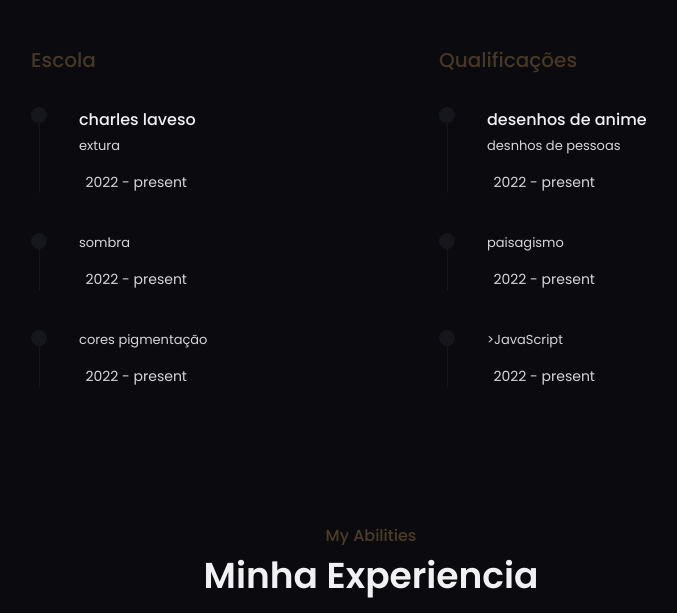
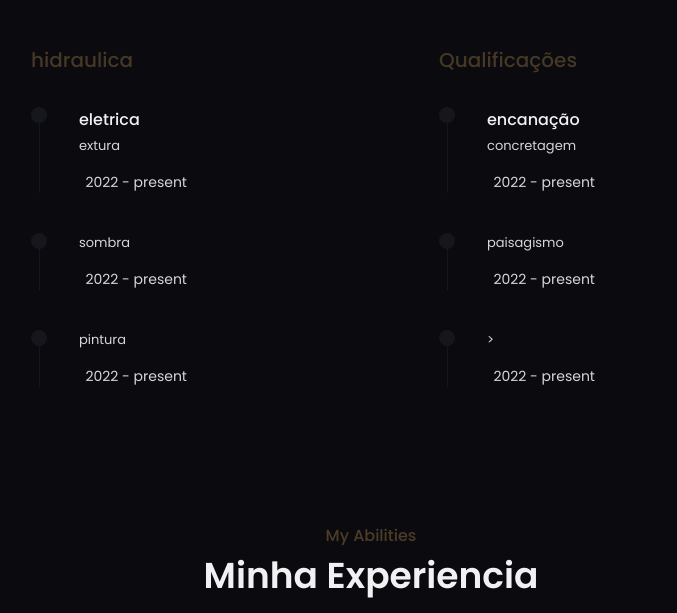
Before and after one commit to LucasAvenger/desafio.rocketseat, a website: page pages/contact.html in a window 1280 px wide. Shown: the part 187-800 px from the top of the page, without its empty margins (269-946 px from the left). Drawn offline with Linux system fonts and the light colour scheme.

Commit message:
adião de novos arquivos

```diff
--- a/assets/css/style.css
+++ b/assets/css/style.css
@@ -629,7 +629,7 @@ section h3 i {
 }
 
 .skills [data-content] {
-    display: none;
+    display: inline-flex;
 }
 
 
--- a/pages/contact.html
+++ b/pages/contact.html
@@ -5,12 +5,12 @@
 
     <div class="qualification__container container grid">
         <div class="Education">
-            <h3 class="qualification__title"><i class='bx bxs-graduation'></i>Escola
+            <h3 class="qualification__title"><i class='bx bxs-graduation'></i>hidraulica
             </h3>
             <div class="timeline">
                 <div class="timeline__item">
                     <div class="circle__dot"></div>
-                    <h3 class="timeline__title"><i class='bx bxs-rocket'></i>charles laveso </h3>
+                    <h3 class="timeline__title"><i class='bx bxs-rocket'></i>eletrica </h3>
                     <p class="timeline__text">extura</p>
                     <span class="timeline__date"><i class='bx bx-calendar'></i>
                         2022 - present
@@ -28,7 +28,7 @@
                 <div class="timeline__item">
                     <div class="circle__dot"></div>
                     <h3 class="timeline__title"></h3>
-                    <p class="timeline__text">cores pigmentação</p>
+                    <p class="timeline__text">pintura</p>
                     <span class="timeline__date"><i class='bx bx-calendar'></i>
                         2022 - present
                     </span>
@@ -42,8 +42,8 @@
             <div class="timeline">
                 <div class="timeline__item">
                     <div class="circle__dot"></div>
-                    <h3 class="timeline__title"><i class='bx bxl-visual-studio'></i>desenhos de anime</h3>
-                    <p class="timeline__text"><i class='bx bxl-html5'></i>desnhos de pessoas</p>
+                    <h3 class="timeline__title"><i class='bx bxl-visual-studio'></i>encanação</h3>
+                    <p class="timeline__text"><i class='bx bxl-html5'></i>concretagem</p>
                     <span class="timeline__date"><i class='bx bx-calendar'></i>
                         2022 - present
                     </span>
@@ -60,7 +60,7 @@
                 <div class="timeline__item">
                     <div class="circle__dot"></div>
                     <h3 class="timeline__title"></h3>
-                    <p class="timeline__text">><i class='bx bxl-javascript'></i>JavaScript</p>
+                    <p class="timeline__text">><i class='bx bxl-javascript'></i></p>
                     <span class="timeline__date"><i class='bx bx-calendar'></i>
                         2022 - present
                     </span>
```
Also changed, not shown: pages/about.html (+3 -2 lines), pages/home.html (+3 -4 lines), assets/img/about-img3.jpg (added), assets/img/home-bg.jpg, assets/img/home-bg6.jpg (added).
